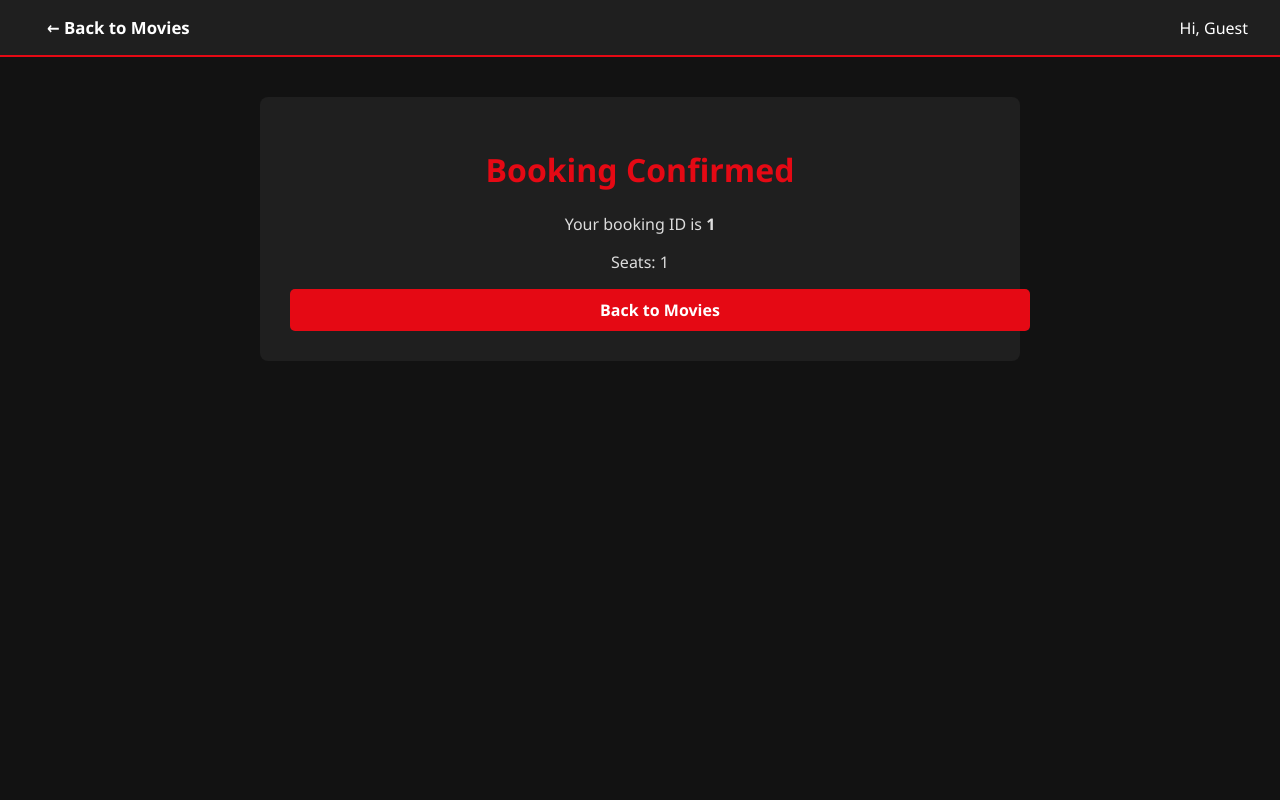
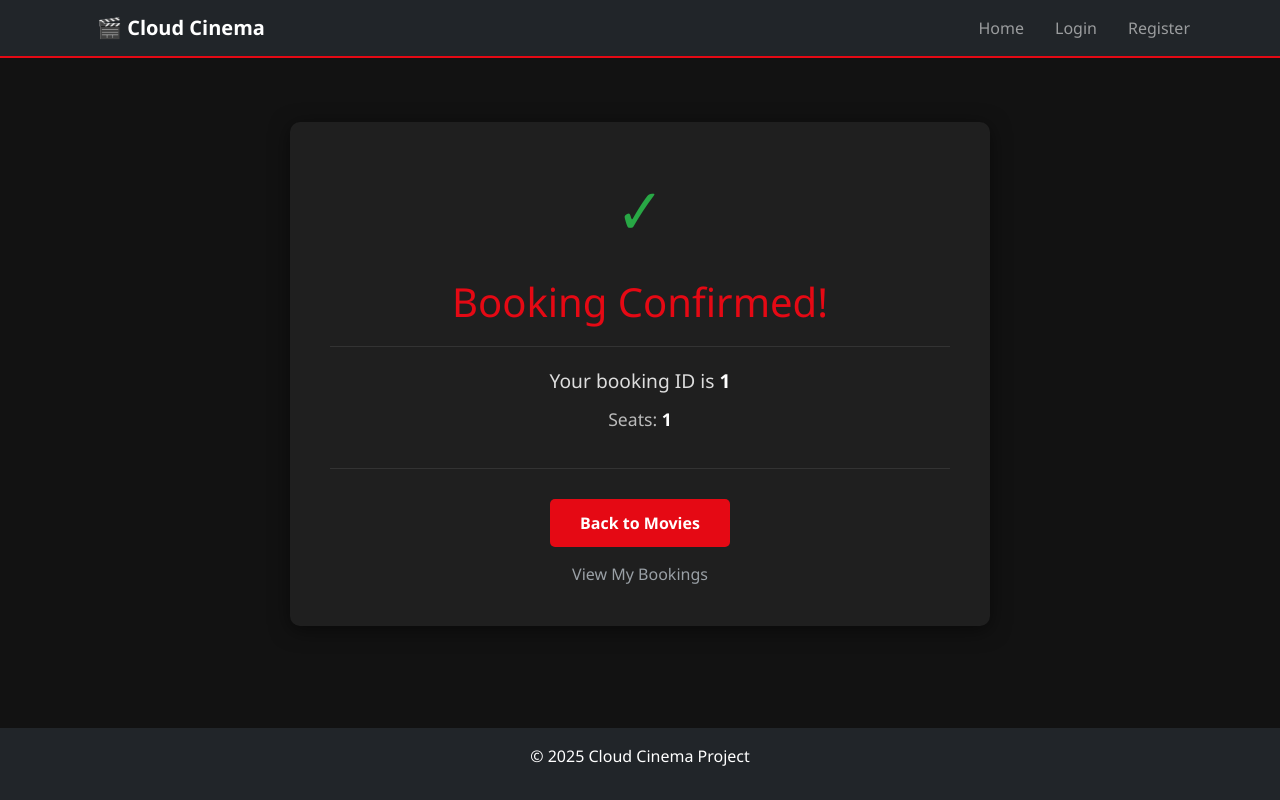
Before and after one commit to KeatYee/CloudCinema-Ticketing-System, a Flask app: template cloud-cinema-system/app/templates/booking_confirmation.html in a window 1280 px wide. Run offline with Flask 3, Linux system fonts and the light colour scheme; the template is opened without the code that fills it: most values are stand-ins (such as "Sample title", 1, 10 or a date in 2020).

Commit message:
Update booking_confirmation.html

```diff
--- a/cloud-cinema-system/app/templates/booking_confirmation.html
+++ b/cloud-cinema-system/app/templates/booking_confirmation.html
@@ -1,30 +1,32 @@
-<!DOCTYPE html>
-<html lang="en">
-<head>
-    <meta charset="UTF-8">
-    <link rel="stylesheet" href="{{ url_for('static', filename='css/style.css') }}">
-    <title>Booking Confirmed</title>
-</head>
-<body>
-    <nav>
-        <div class="page-title"><a href="{{ url_for('main.index') }}">← Back to Movies</a></div>
-        <div>
-            {% if session.get('user_id') %}
-                <a href="{{ url_for('auth.profile') }}">Hi, {{ session['name'] }}</a>
-                {% if session.get('role') == 'admin' %}
-                    <a href="{{ url_for('admin.admin_index') }}">Admin</a>
-                {% endif %}
-            {% else %}
-                <div>Hi, Guest</div>
-            {% endif %}
+{% extends "base.html" %}
+
+{% block content %}
+    <div style="max-width:700px;margin:40px auto;padding:40px;background:#1f1f1f;border-radius:10px;text-align:center;box-shadow: 0 4px 20px rgba(0,0,0,0.5);">
+
+        <!-- Success Icon (Optional, adds a nice touch) -->
+        <div style="margin-bottom: 20px;">
+            <span style="font-size: 4rem; color: #28a745;">&#10003;</span>
         </div>
-    </nav>
 
-    <div style="max-width:700px;margin:40px auto;padding:30px;background:#1f1f1f;border-radius:8px;text-align:center;">
-        <h1 style="color:#e50914;">Booking Confirmed</h1>
-        <p style="color:#ddd;">Your booking ID is <strong>{{ booking_id }}</strong></p>
-        <p style="color:#ddd;">Seats: {% for s in seat_ids %}{{ s }}{% if not loop.last %}, {% endif %}{% endfor %}</p>
-        <a href="{{ url_for('main.index') }}" class="btn-book">Back to Movies</a>
+        <h1 style="color:#e50914; margin-bottom: 20px;">Booking Confirmed!</h1>
+
+        <div style="margin-bottom: 30px; border-top: 1px solid #333; border-bottom: 1px solid #333; padding: 20px 0;">
+            <p style="color:#ddd; font-size: 1.2rem; margin-bottom: 10px;">
+                Your booking ID is <strong style="color: #fff;">{{ booking_id }}</strong>
+            </p>
+            <p style="color:#bbb; font-size: 1.1rem;">
+                Seats: <span style="color: #fff; font-weight: bold;">{% for s in seat_ids %}{{ s }}{% if not loop.last %}, {% endif %}{% endfor %}</span>
+            </p>
+        </div>
+
+        <div style="margin-top: 30px;">
+            <a href="{{ url_for('main.index') }}" class="btn-book" style="text-decoration: none; display: inline-block; width: auto; padding: 12px 30px; font-size: 1rem;">
+                Back to Movies
+            </a>
+            <br>
+            <a href="{{ url_for('auth.profile') }}" style="color: #9aa0a6; display: inline-block; margin-top: 15px; text-decoration: none;">
+                View My Bookings
+            </a>
+        </div>
     </div>
-</body>
-</html>
+{% endblock %}
```
